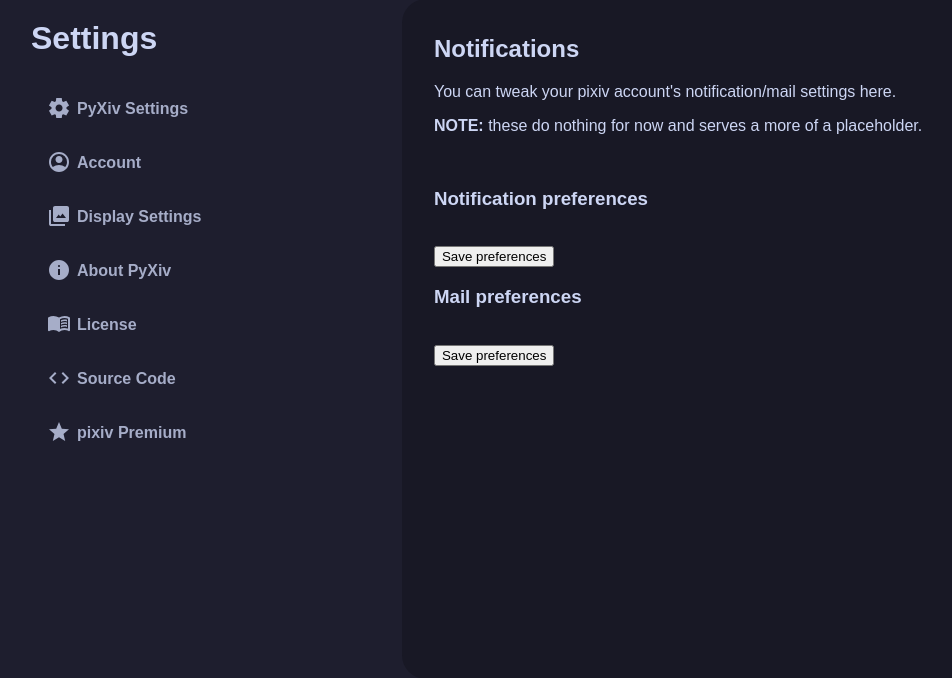
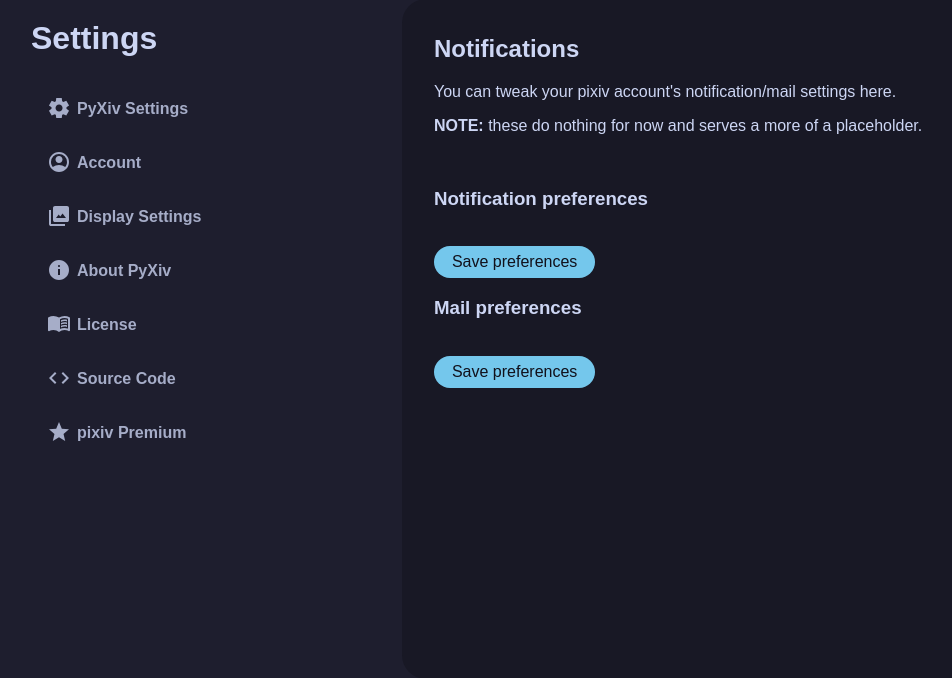
Before and after one commit to searinminecraft/Vixipy, a Flask app: template pyxiv/templates/settings/notifications.html in a window 1280 px wide. Shown: the part 93-771 px from the top of the page, without its empty margins (9-961 px from the left). Run offline with Flask 3, Linux system fonts and the light colour scheme; the template is opened without the code that fills it, so the values that code supplies are empty; parts of the project's set-up code (start-up, migrations or seed data) failed here and were passed over.

Commit message:
fix unstyled buttons

```diff
--- a/pyxiv/templates/settings/notifications.html
+++ b/pyxiv/templates/settings/notifications.html
@@ -22,7 +22,7 @@
 </div>
 {% endfor %}
 <br>
-<button type="submit">Save preferences</button>
+<button type="submit" class="button">Save preferences</button>
 </form>
 
 <h3>Mail preferences</h3>
@@ -39,7 +39,7 @@
 </div>
 {% endfor %}
 <br>
-<button type="submit">Save preferences</button>
+<button type="submit" class="button">Save preferences</button>
 </form>
 
 
--- a/pyxiv/templates/settings/viewing.html
+++ b/pyxiv/templates/settings/viewing.html
@@ -40,7 +40,7 @@
 		<input type="checkbox" disabled checked>
 	</div>
 	<br>
-	<button type="submit">Save preferences</button>
+	<button type="submit" class="button">Save preferences</button>
 </form>
 
 {% endblock %}
```
